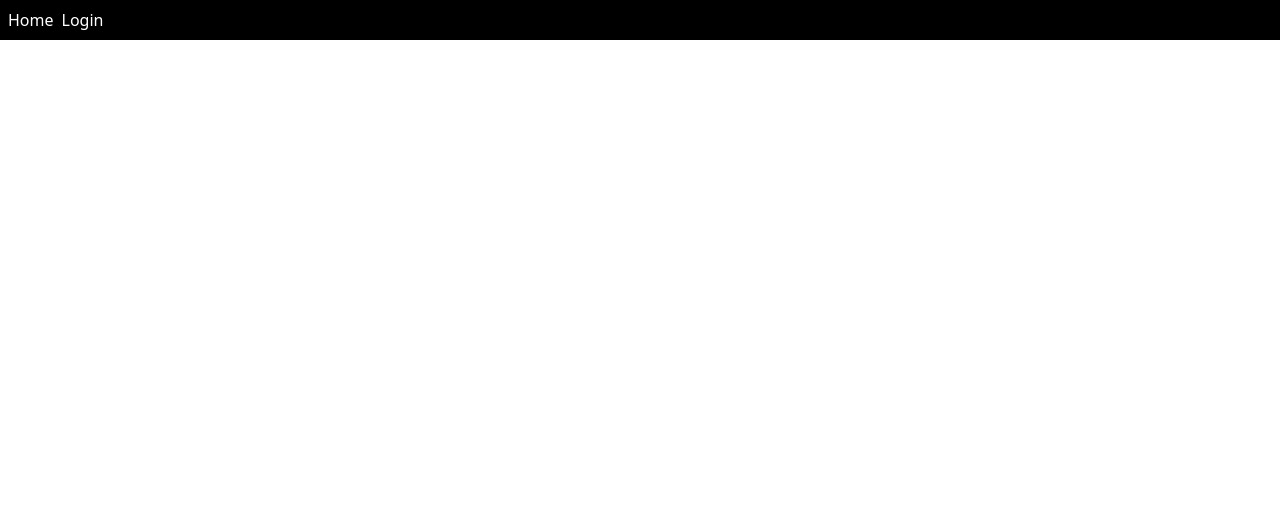
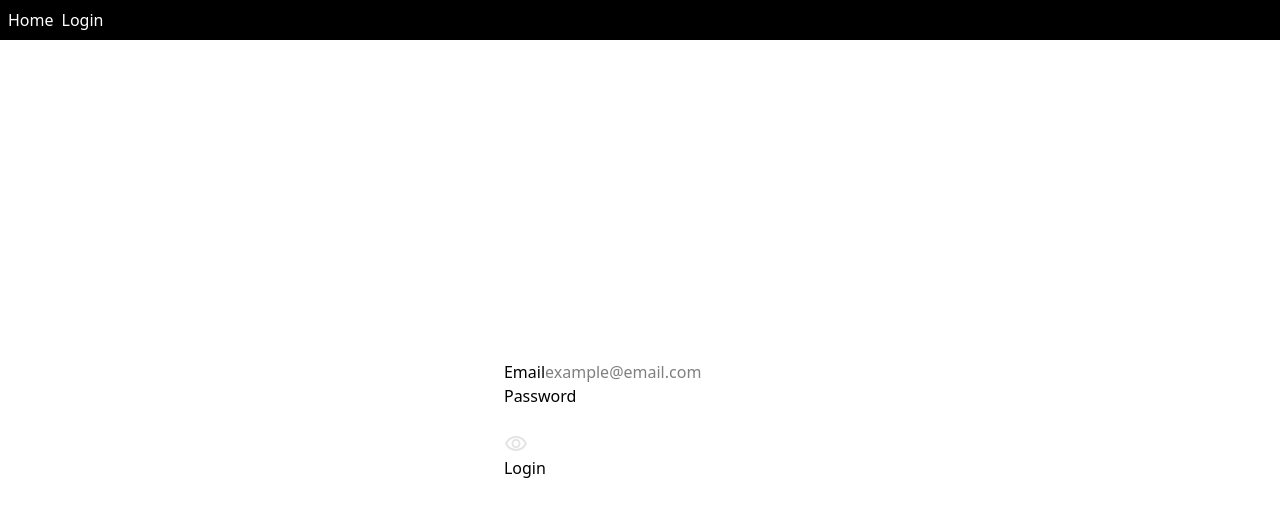
Before and after one commit to CristianArevaloDuran/Foro-6to-Semestre-Frontend, a Next.js app: page /login in a window 1280 px wide. Shown: the top 516 px of the page. Built offline with nearby package versions, Linux system fonts and the light colour scheme; no server answers.

Commit message:
Added login form

```diff
--- a/app/globals.css
+++ b/app/globals.css
@@ -10,7 +10,7 @@
 body {
   margin: 0;
   padding: 0;
-  height: 300vh
+  height: 100dvh
 }
 
 @layer components {
@@ -21,4 +21,10 @@ body {
       @apply flex flex-row gap-2;
     }
   }
+
+  #login {
+    @apply w-full h-full pt-10 flex justify-center items-center;
+
+
+  }
 }
--- a/app/lib/constants.js
+++ b/app/lib/constants.js
@@ -9,4 +9,10 @@ const links = [
     }
 ]
 
-export { links };
+import {Visibility} from "./icons.js";
+
+const ICONS = {
+    VIEW: Visibility
+}
+
+export { links, ICONS };
--- /dev/null
+++ b/app/lib/icons.js
@@ -0,0 +1,3 @@
+export const Visibility = () => (
+    <svg xmlns="http://www.w3.org/2000/svg" height="24px" viewBox="0 -960 960 960" width="24px" fill="#e3e3e3"><path d="M607.5-372.5Q660-425 660-500t-52.5-127.5Q555-680 480-680t-127.5 52.5Q300-575 300-500t52.5 127.5Q405-320 480-320t127.5-52.5Zm-204-51Q372-455 372-500t31.5-76.5Q435-608 480-608t76.5 31.5Q588-545 588-500t-31.5 76.5Q525-392 480-392t-76.5-31.5ZM214-281.5Q94-363 40-500q54-137 174-218.5T480-800q146 0 266 81.5T920-500q-54 137-174 218.5T480-200q-146 0-266-81.5ZM480-500Zm207.5 160.5Q782-399 832-500q-50-101-144.5-160.5T480-720q-113 0-207.5 59.5T128-500q50 101 144.5 160.5T480-280q113 0 207.5-59.5Z"/></svg>
+)
--- /dev/null
+++ b/app/login/LoginForm.js
@@ -0,0 +1,60 @@
+'use client';
+
+import Cookies from "js-cookie";
+import { useRef } from "react";
+import {ICONS} from '../lib/constants.js';
+
+export default function LoginForm({API_URL}) {
+
+    const emailRef = useRef(null);
+    const passRef = useRef(null);
+
+    const login = async (e) => {
+        e.preventDefault();
+
+
+        const data = {
+            email: emailRef.current.value,
+            password: passRef.current.value
+        }
+
+        try {
+            const response = await fetch(`${API_URL}/login`, {
+                method: 'POST',
+                headers: {
+                    'Content-Type': 'application/json'
+                },
+                body: JSON.stringify(data)
+            });
+
+            if(response.ok) {
+                const result = await response.json();
+
+                Cookies.set('session', result.access_token, {secure: true});
+
+                localStorage.setItem('token', result.access_token);
+
+            }
+        } catch (error) {
+            console.error(error);
+        }
+
+    }
+
+    return (
+        <form onSubmit={(e)=>login(e)}>
+            <div className="input-container">
+                <label htmlFor="email">Email</label>
+                <input id="email" ref={emailRef} type="email" placeholder="example@email.com" />
+            </div>
+            <div className="input-container">
+                <label htmlFor="password">Password</label>
+                <div>
+                    <input id="password" ref={passRef} type="password" />
+                    <ICONS.VIEW />
+                </div>
+            </div>
+            <input type="submit" value='Login' />
+        </form>
+    )
+}
--- a/app/login/page.js
+++ b/app/login/page.js
@@ -1,10 +1,15 @@
+import LoginForm from "./LoginForm"
+
 export const metadata = {
     title: "Login"
 }
 
+const API_URL = process.env.API_URL;
+
 export default function Login() {
     return (
-        <div>
+        <div id="login">
+            <LoginForm API_URL={API_URL} />
         </div>
     )
 }
--- a/package.json
+++ b/package.json
@@ -11,6 +11,7 @@
   "dependencies": {
     "@gsap/react": "^2.1.2",
     "gsap": "^3.14.2",
+    "js-cookie": "^3.0.5",
     "next": "16.1.6",
     "react": "19.2.3",
     "react-dom": "19.2.3"
```
Also changed, not shown: 2 other files (tests, documents, lock files or other folders).
